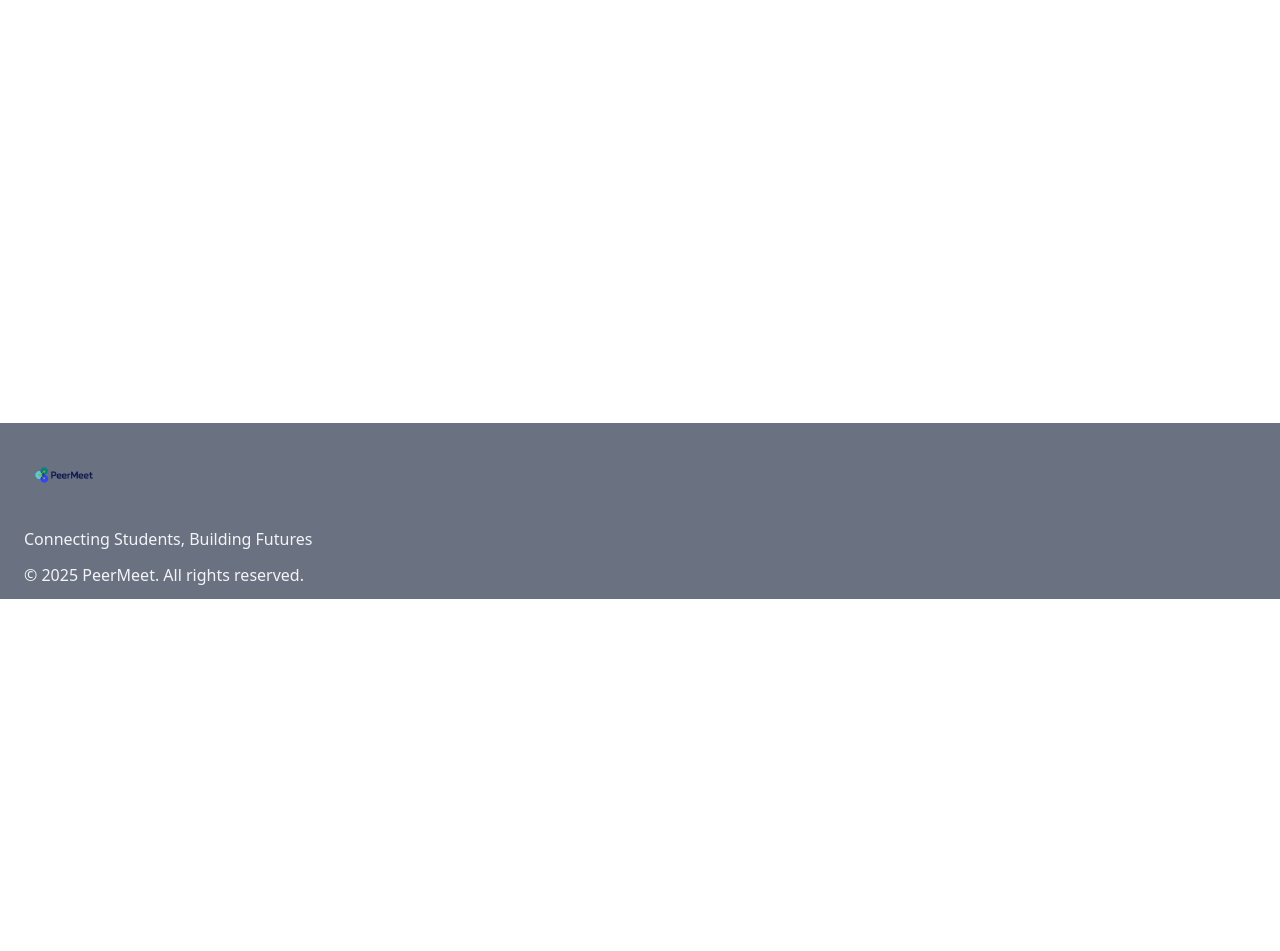
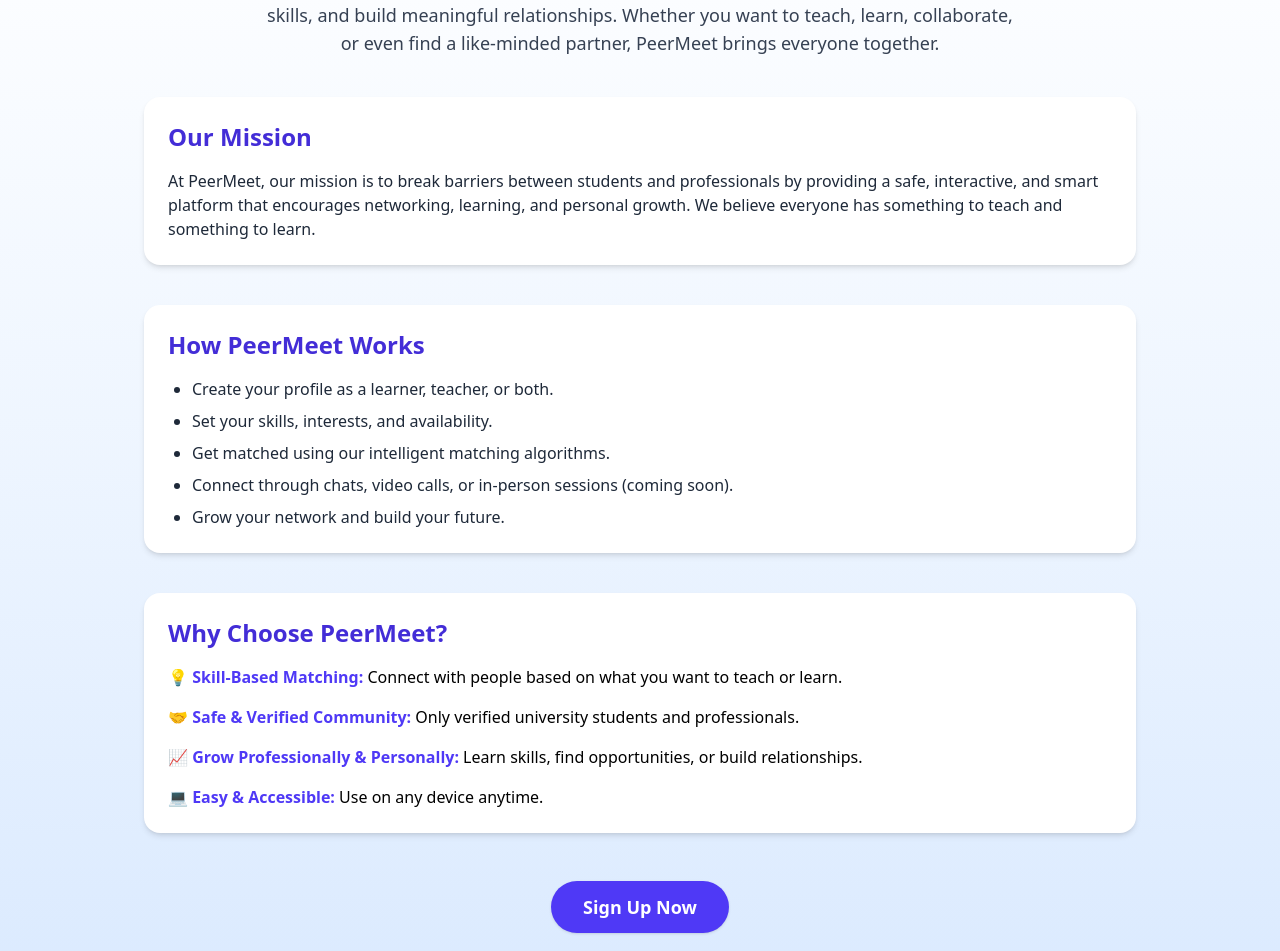
Before and after one commit to prazzx/Peermeet, a React (Vite) app in the folder frontend/: page /About in a window 1280 px wide. Shown: the part 201-1152 px from the top of the page. Before the commit the page ends 800 px from the top, so only its background shows below. Built offline with nearby package versions, Linux system fonts and the light colour scheme.

Commit message:
about page done

```diff
--- a/frontend/src/Pages/About.jsx
+++ b/frontend/src/Pages/About.jsx
@@ -1,10 +1,66 @@
+import { Link } from 'react-router-dom'
+export default function About(){
 
-const About = () => {
-  return (
-    <div>
-      About page
+  return(
+    <div className="bg-gradient-to-b from-white via-blue-50 to-blue-100 min-h-screen py-12">
+      <div className="max-w-5xl mx-auto px-4">
+
+        {/* Hero Section */}
+        <h1 className="text-4xl font-extrabold text-center mb-6 text-indigo-800 transition transform hover:scale-105">
+          About PeerMeet
+        </h1>
+
+        <p className="text-lg text-center mb-10 text-gray-700 max-w-3xl mx-auto">
+          PeerMeet is a unique platform that connects students and professionals to network, share skills, and build meaningful relationships. Whether you want to teach, learn, collaborate, or even find a like-minded partner, PeerMeet brings everyone together.
+        </p>
+
+        {/* Mission */}
+        <div className="bg-white rounded-2xl shadow-md p-6 mb-10 hover:shadow-xl transition duration-300">
+          <h2 className="text-2xl font-semibold mb-4 text-indigo-700">Our Mission</h2>
+          <p className="text-gray-800">
+            At PeerMeet, our mission is to break barriers between students and professionals by providing a safe, interactive, and smart platform that encourages networking, learning, and personal growth. We believe everyone has something to teach and something to learn.
+          </p>
+        </div>
+
+        {/* How it works */}
+        <div className="bg-white rounded-2xl shadow-md p-6 mb-10 hover:shadow-xl transition duration-300">
+          <h2 className="text-2xl font-semibold mb-4 text-indigo-700">How PeerMeet Works</h2>
+          <ul className="list-disc ml-6 space-y-2 text-gray-800">
+            <li>Create your profile as a learner, teacher, or both.</li>
+            <li>Set your skills, interests, and availability.</li>
+            <li>Get matched using our intelligent matching algorithms.</li>
+            <li>Connect through chats, video calls, or in-person sessions (coming soon).</li>
+            <li>Grow your network and build your future.</li>
+          </ul>
+        </div>
+
+        {/* Why PeerMeet */}
+        <div className="bg-white rounded-2xl shadow-md p-6 mb-10 hover:shadow-xl transition duration-300">
+          <h2 className="text-2xl font-semibold mb-4 text-indigo-700">Why Choose PeerMeet?</h2>
+          <ul className="space-y-4">
+            <li>
+              <span className="font-bold text-indigo-600">💡 Skill-Based Matching:</span> Connect with people based on what you want to teach or learn.
+            </li>
+            <li>
+              <span className="font-bold text-indigo-600">🤝 Safe & Verified Community:</span> Only verified university students and professionals.
+            </li>
+            <li>
+              <span className="font-bold text-indigo-600">📈 Grow Professionally & Personally:</span> Learn skills, find opportunities, or build relationships.
+            </li>
+            <li>
+              <span className="font-bold text-indigo-600">💻 Easy & Accessible:</span> Use on any device anytime.
+            </li>
+          </ul>
+        </div>
+
+        {/* Call to Action */}
+        <div className="text-center mt-12">
+          <Link to ="/signup" className="inline-block bg-indigo-600 text-white px-8 py-3 rounded-full font-semibold text-lg shadow hover:bg-indigo-700 transition duration-300 transform hover:scale-105">
+            Sign Up Now
+          </Link>
+        </div>
+
+      </div>
     </div>
   )
 }
-
-export default About
```
